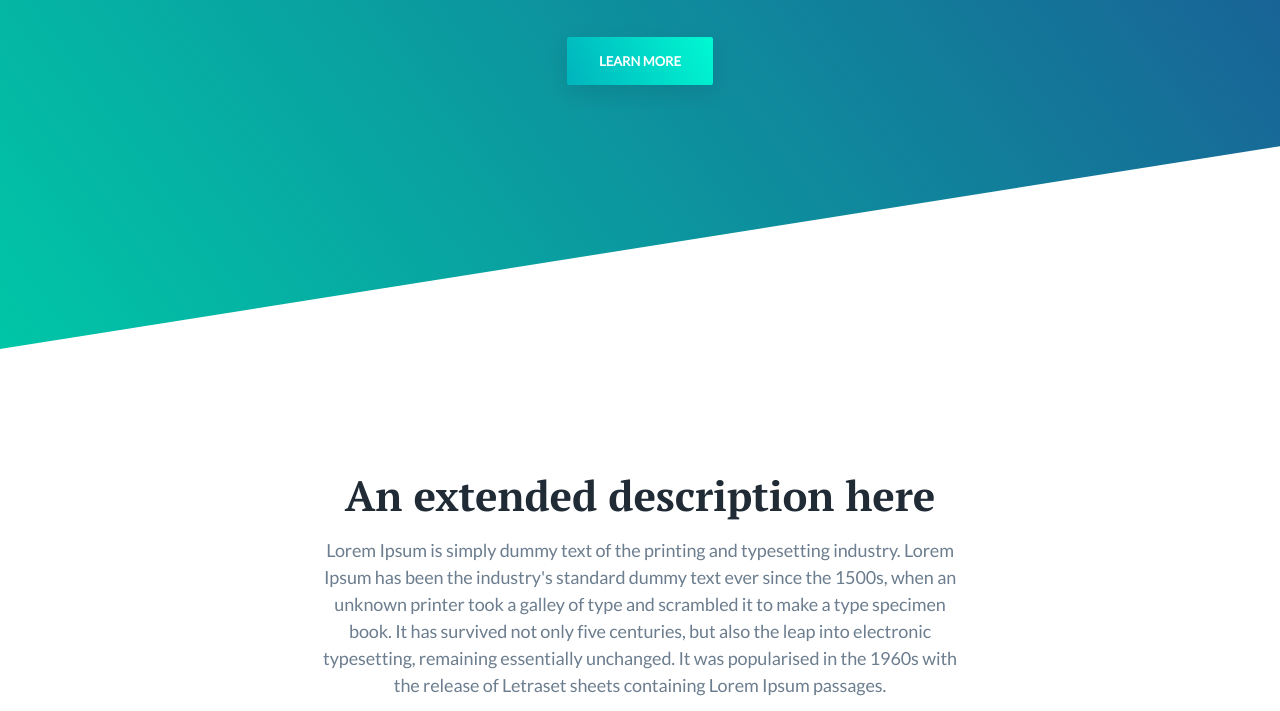
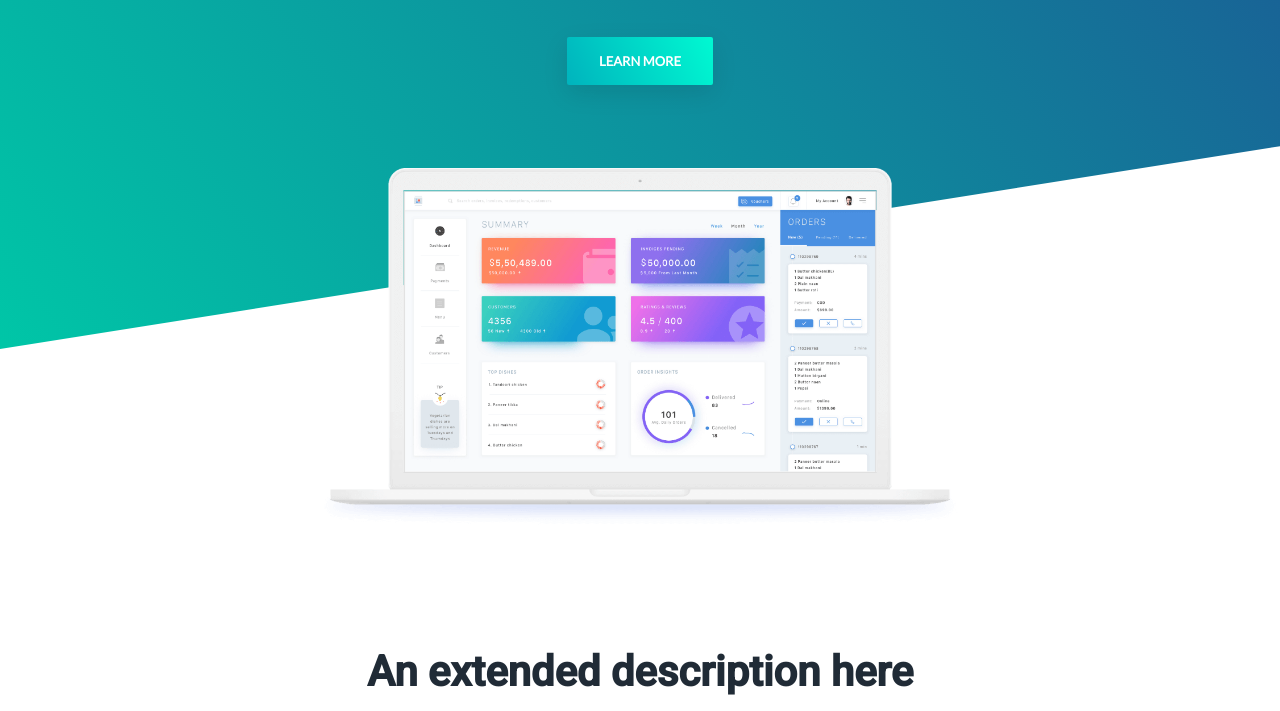
Before and after one commit to appinchina/landing_page_template_3, a plain HTML site: page index.html in a window 1280 px wide. Shown: the part 291-1002 px from the top of the page. Drawn offline with Linux system fonts and the light colour scheme.

Commit message:
add hero image

```diff
--- a/index.html
+++ b/index.html
@@ -7,7 +7,8 @@
     <!--====== Favicon Icon ======-->
     <link rel="shortcut icon" href="./images/favicon2.svg" type="image/png">
     <title>Landing Page 3</title>
-    <link href="https://fonts.googleapis.com/css?family=Lato:400,400i|PT+Serif:700" rel="stylesheet">
+    <!-- <link href="https://fonts.googleapis.com/css?family=Lato:400,400i|PT+Serif:700" rel="stylesheet"> -->
+    <link href="https://fonts.googleapis.com/css?family=Lato:400,400i|Roboto:500" rel="stylesheet">
     <link rel="stylesheet" href="./style.css">
     <script src="./scroll_reveal.js"></script>
 </head>
@@ -52,8 +53,10 @@
                         <h1 class="hero-title h2-mobile mt-0 is-revealing">Landing Page Template #3</h1>
                         <p class="hero-paragraph is-revealing">This is a short description of the app. Just a few sentences to introduce the main functionalities of the new app.</p>
                         <p class="hero-cta is-revealing"><a class="button button-secondary button-shadow" href="#learnMoreSection">Learn More</a></p>
-                        <!-- <div class="hero-media"> -->
-                        <div></div>
+                        <div>
+                            <img class="hero-image" src="./images/header-hero.png" alt="hero">
+                        </div>
+                        <!-- <div></div> -->
                     </div>
                 </div>
             </section>
@@ -99,7 +102,7 @@
             <section id="learnMoreSection" class="text-center">
                 <div class="container-sm">
                     <div
-                        style="padding: 18rem 0 3rem"
+                        style="padding: 6rem 0 3rem"
                     >
                         <h1 class="hero-title h2-mobile mt-0 is-revealing">An extended description here</h1>
                         <p
--- a/style.css
+++ b/style.css
@@ -10,6 +10,15 @@ html {
 	width: 100%;
     z-index: 100;
     flex-wrap: wrap;
+}
+
+.hero-image {
+    width: 80%;
+    height: auto;
+    max-width: 100%;
+    vertical-align: middle;
+    margin: auto;
+    padding-top: 59px;
 }
 
 .badgeContainer {
@@ -348,7 +357,7 @@ h6,
 .h6 {
     clear: both;
     color: #202b36;
-    font-family: "PT Serif", serif;
+    font-family: "Roboto", sans-serif;
     font-weight: 700;
 }
 h1,
@@ -539,7 +548,7 @@ pre .h3,
 pre .h4,
 pre .h5,
 pre .h6 {
-    font-family: "Courier 10 Pitch", Courier, monospace;
+    font-family: "Roboto", sans-serif;
 }
 pre,
 code,
```
Also changed, not shown: images/header-hero.png (added).
